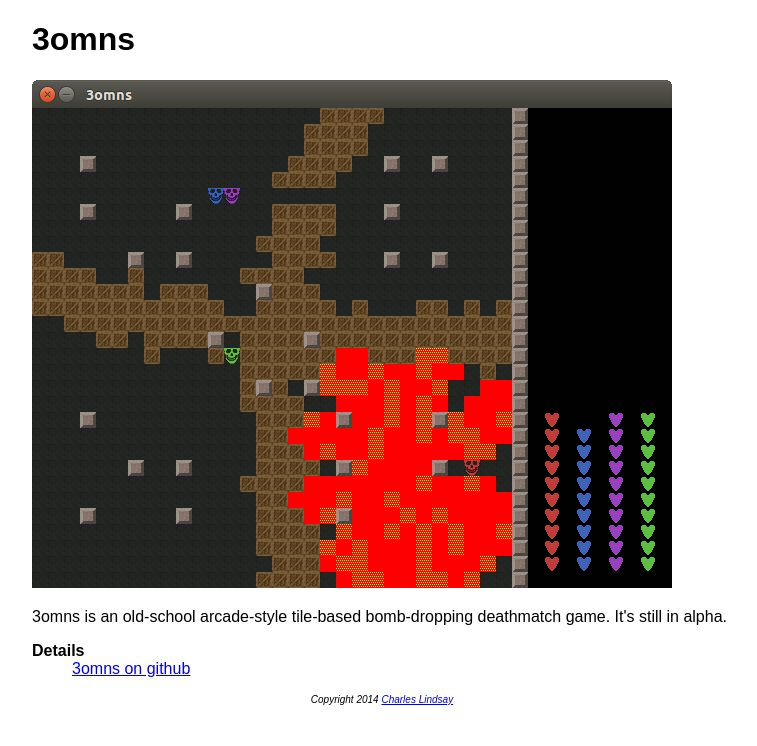
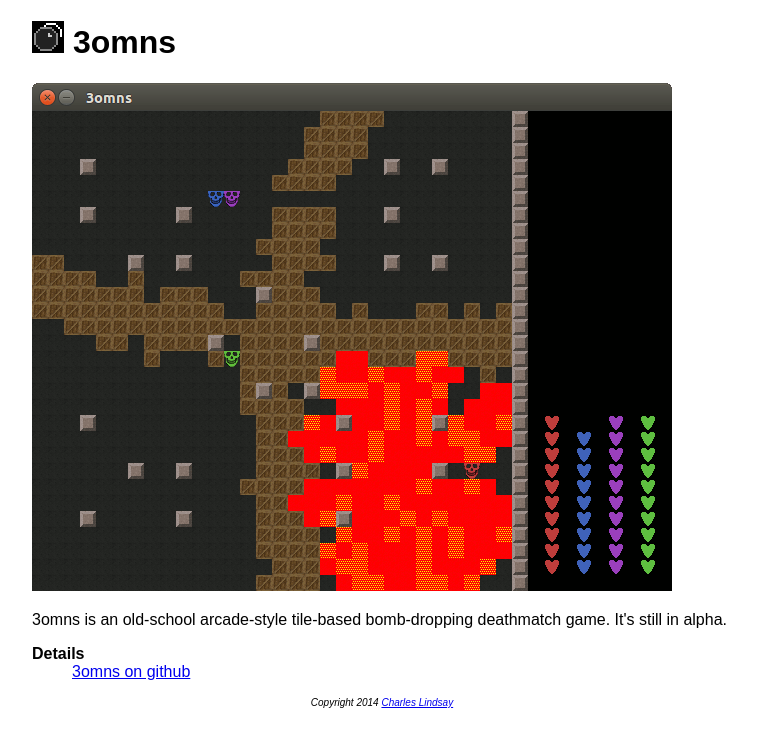
Before and after one commit to Mailaender/3omns, a plain HTML site: page index.html in a window 1280 px wide. Shown: the whole page, without its empty margins (258-1015 px from the left). Drawn offline with Linux system fonts and the light colour scheme.

Commit message:
Add icon

```diff
--- a/index.html
+++ b/index.html
@@ -11,6 +11,10 @@
       margin-right: auto;
       font-family: sans-serif;
     }
+    h1 img {
+      width: 1em;
+      height: 1em;
+    }
     dt {
       font-weight: bold;
     }
@@ -23,7 +27,7 @@
 </head>
 <body>
 
-  <h1>3omns</h1>
+  <h1><img src="3omns.svg"> 3omns</h1>
 
   <img src="3omns-screenshot.png" alt="Screenshot of 3omns in action">
 
```
Also changed, not shown: 3omns.svg (added).
